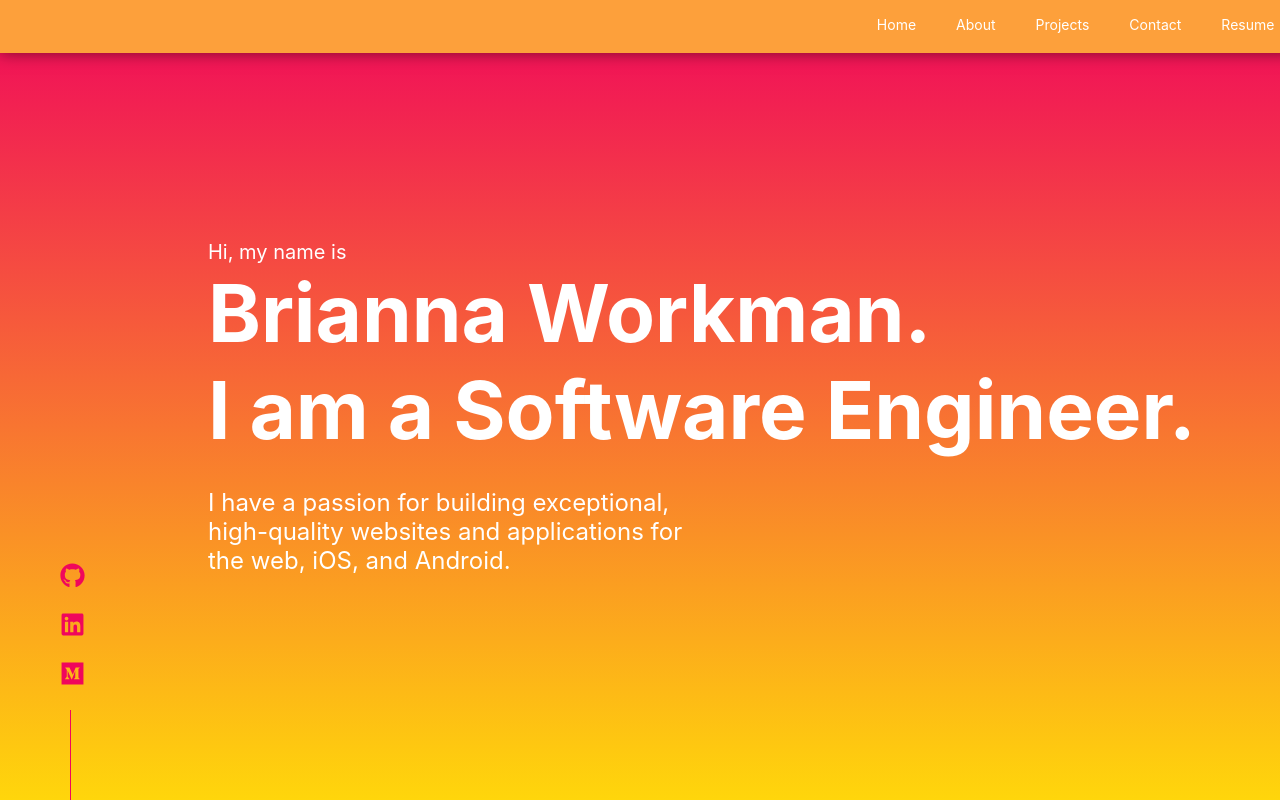
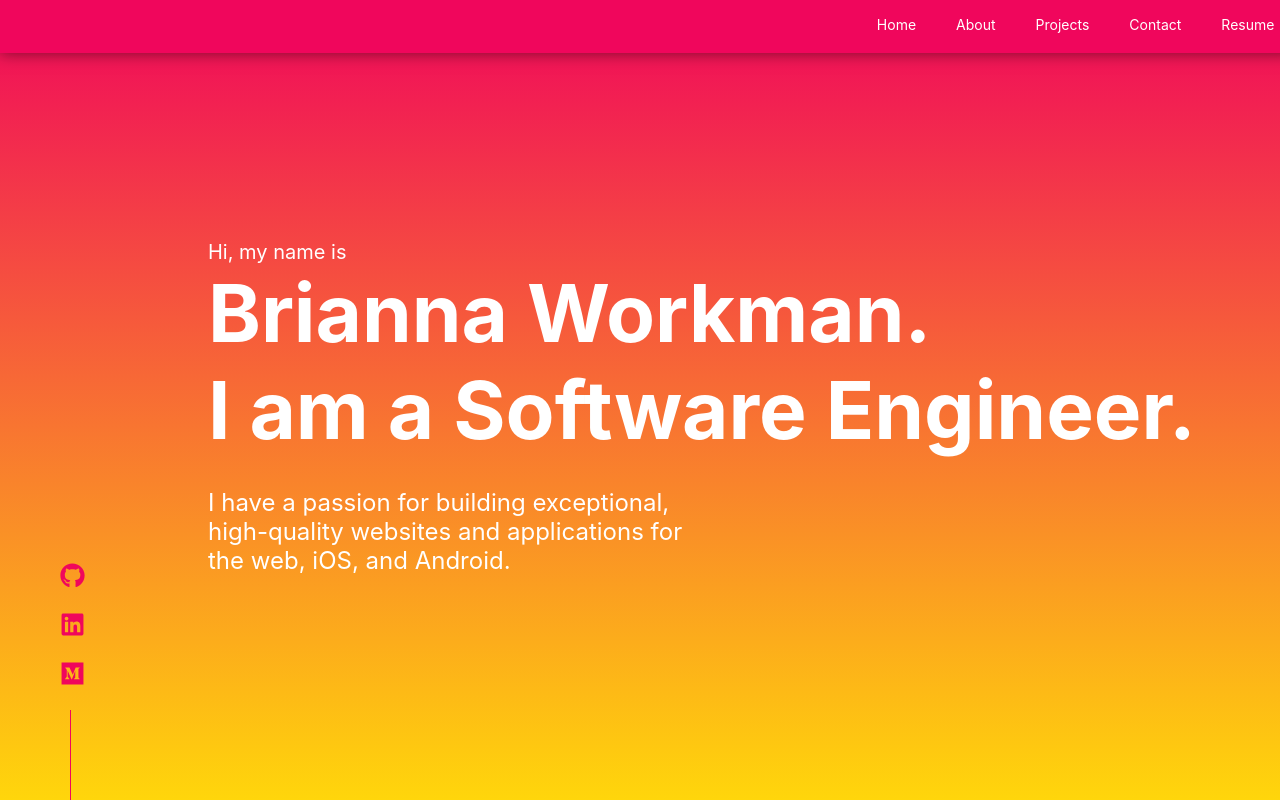
Before and after one commit to briannaworkman/portfolio, a React (Create React App) app: page / in a window 1280 px wide. Shown: the top 802 px of the page. Built offline with nearby package versions, Linux system fonts and the light colour scheme.

Commit message:
updates nav styling

```diff
--- a/src/assets/styles/contact.css
+++ b/src/assets/styles/contact.css
@@ -24,5 +24,5 @@
 
 .contact-info:hover {
   cursor: pointer;
-  color: #ffd60b;
+  color: #2b2b2b;
 }
--- a/src/assets/styles/nav.css
+++ b/src/assets/styles/nav.css
@@ -1,7 +1,7 @@
 .nav-items {
   display: flex;
   justify-content: flex-end;
-  background-color: #fda03b;
+  background-color: #f0065c;
   position: fixed;
   width: 98%;
   top: -20px;
@@ -21,7 +21,7 @@
 
 .container a:hover {
   cursor: pointer;
-  color: #2b2b2b;
+  color: #ffd60b;
 }
 
 @media screen and (max-width: 800px) {
```
